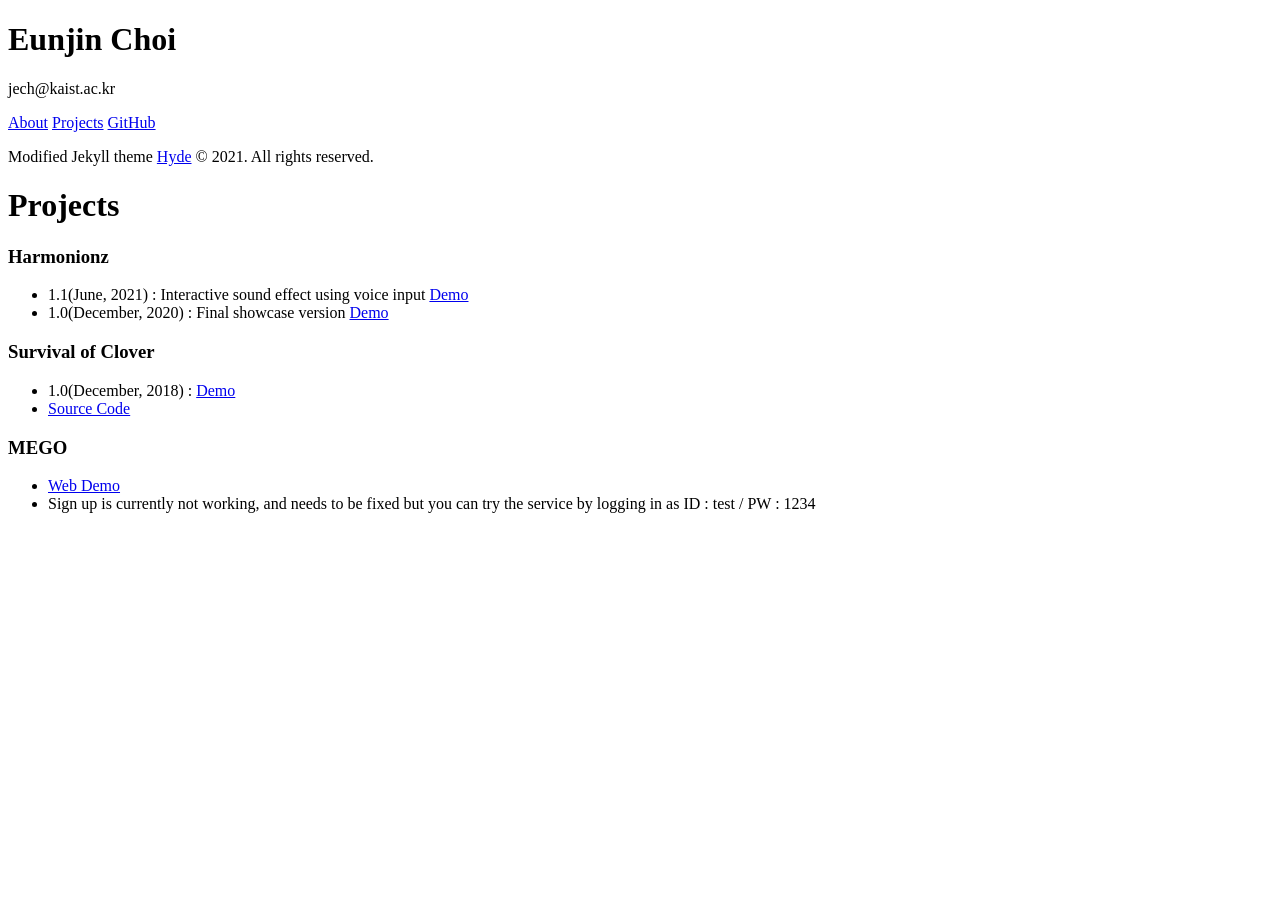
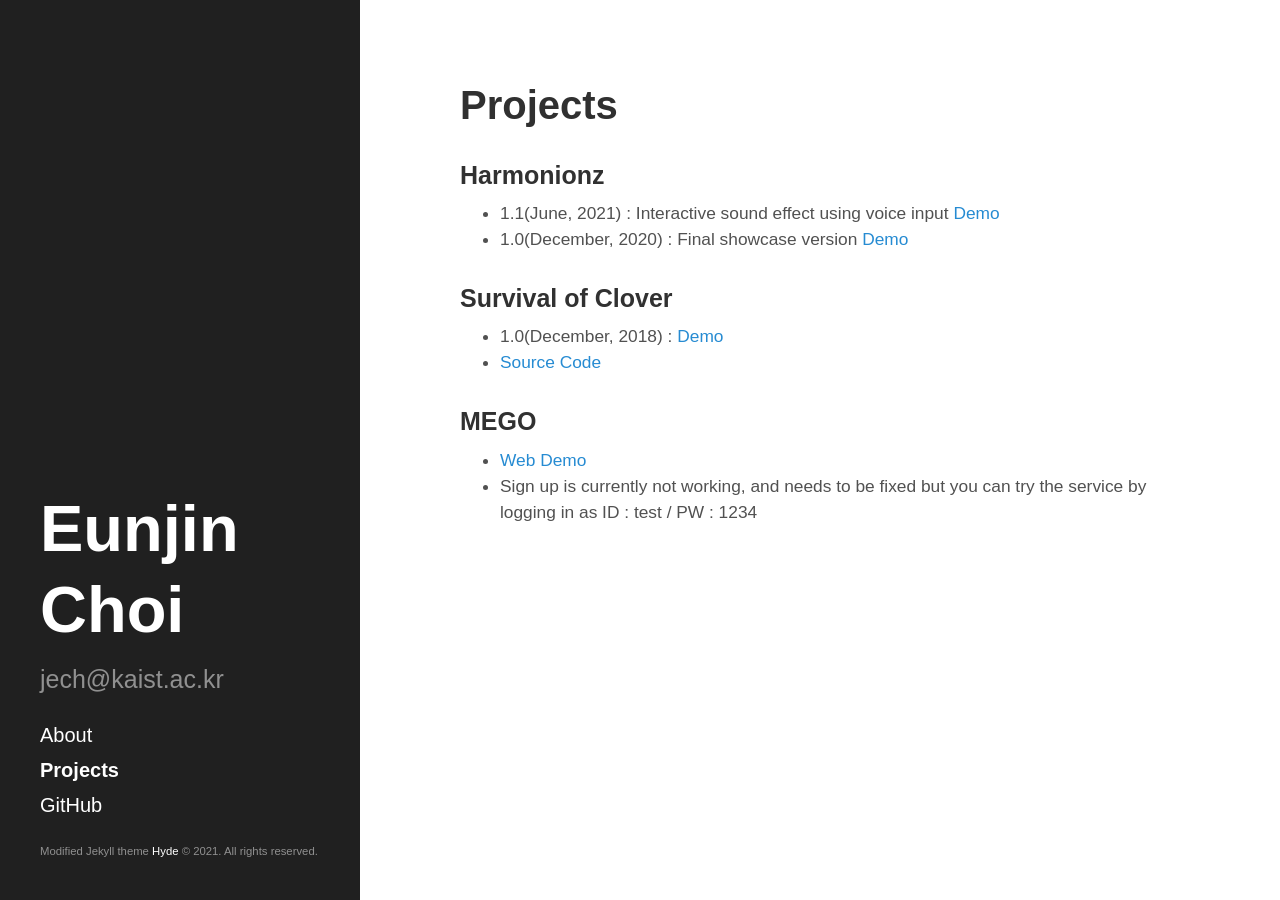
Before and after one commit to jech2/jech2.github.io, a Jekyll site: the page built from projects.md, in a window 1280 px wide. Built offline with Jekyll 4.4.1, drawn with Linux system fonts in a browser that asks for light colours.

Commit message:
is it work?

```diff
--- a/_includes/head.html
+++ b/_includes/head.html
@@ -15,14 +15,14 @@
   </title>
 
   <!-- CSS -->
-  <link rel="stylesheet" href="{{ site.baseurl }}public/css/poole.css">
-  <link rel="stylesheet" href="{{ site.baseurl }}public/css/syntax.css">
-  <link rel="stylesheet" href="{{ site.baseurl }}public/css/hyde.css">
+  <link rel="stylesheet" href="{{'/' | relative_url }}public/css/poole.css">
+  <link rel="stylesheet" href="{{ '/' | relative_url }}public/css/syntax.css">
+  <link rel="stylesheet" href="{{ '/' | relative_url }}public/css/hyde.css">
   <link rel="stylesheet" href="http://fonts.googleapis.com/css?family=PT+Sans:400,400italic,700|Abril+Fatface">
 
   <!-- Icons -->
-  <link rel="apple-touch-icon-precomposed" sizes="144x144" href="{{ site.baseurl }}public/apple-touch-icon-144-precomposed.png">
-                                 <link rel="shortcut icon" href="{{ site.baseurl }}public/favicon.ico">
+  <link rel="apple-touch-icon-precomposed" sizes="144x144" href="{{ '/' | relative_url }}public/apple-touch-icon-144-precomposed.png">
+                                 <link rel="shortcut icon" href="{{ '/' | relative_url }}public/favicon.ico">
 
   <!-- RSS -->
   <link rel="alternate" type="application/rss+xml" title="RSS" href="/atom.xml">
```
